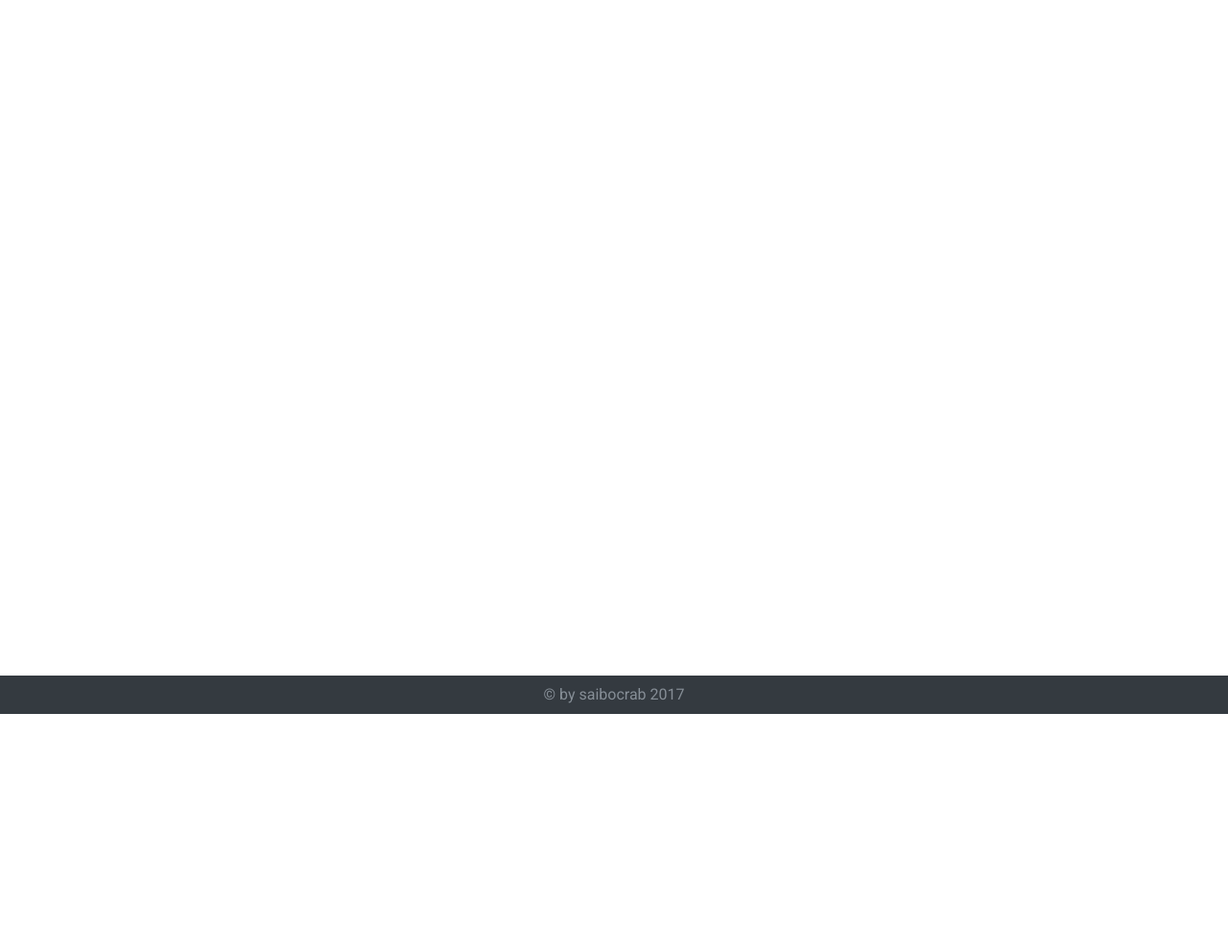
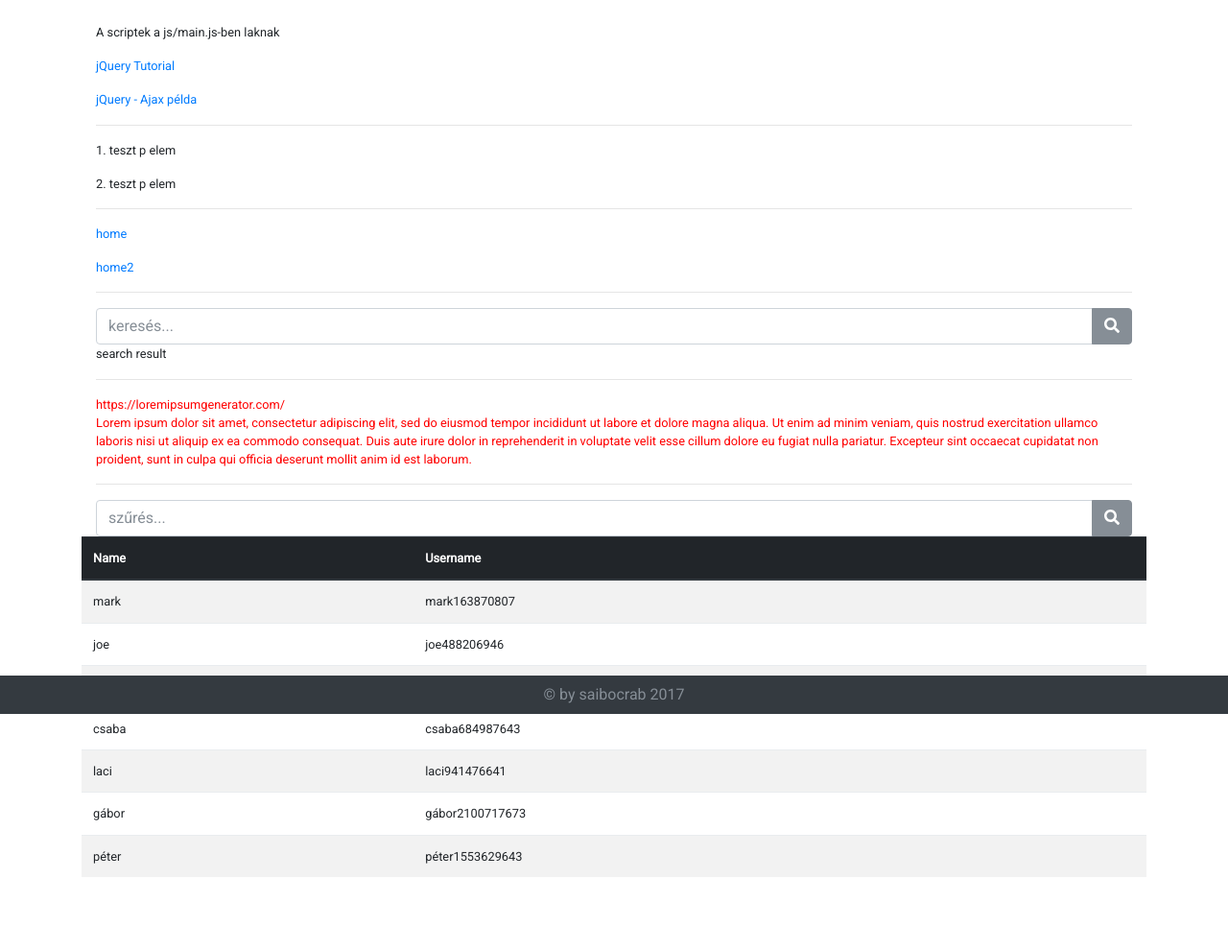
Before and after one commit to saibocrab/gh-test, a PHP site: page /jQuery.php in a window 1280 px wide. Shown: the part 56-1046 px from the top of the page at 96% size. Before the commit the page ends 800 px from the top, so only its background shows below. Run offline with PHP 8.4, Linux system fonts and the light colour scheme; some libraries are stand-ins or nearby versions.

Commit message:
jquery példák

```diff
--- a/footer.php
+++ b/footer.php
@@ -14,7 +14,15 @@
 <!-- Bootstrap core JavaScript
 ================================================== -->
 <!-- Placed at the end of the document so the pages load faster -->
-<script src="lib/jquery/jquery-3.2.1.slim.min.js"></script>
+<!-- ez a jQuery csak a Boostraphez szükséges dolgokat tartalmazza, ha ez nem elég akkor a teljeset kell betölteni -->
+<!-- <script src="lib/jquery/jquery-3.2.1.slim.min.js"></script> -->
+<!-- a teljes jQuery betöltése, a jQuery scripteknek ez után kell következnie
+    gyakran érdemes a header-ben betölteni, mert akkor nem kell minden oldalon
+    minden scriptet betölteni, csak az ott szükségeseket. Tehát pl az x.html
+    page-en elég az x.js-t, az y.php oldalon az y.js-t betölteni. Persze ezt
+    egy if-fel is meg lehet oldani, ekkor jó a footer-ben
+-->
+<script src="https://ajax.googleapis.com/ajax/libs/jquery/3.2.1/jquery.min.js"></script>
 <script src="lib/popper.min.js"></script>
 <script src="lib/bootsrtap/js/bootstrap.min.js"></script>
 
@@ -23,11 +31,8 @@
 
 <!-- Google icons https://material.io/icons/ -->
 
-<script type="text/javascript">
-	$(function () {
-		$('[data-toggle="tooltip"]').tooltip();
-	});
-</script>
+<!-- a saját scriptjeim betöltése -->
+<script src="js/main.js"></script>
 
 </body>
 
--- a/index.php
+++ b/index.php
@@ -28,5 +28,9 @@
     bootstrap funkciók teszteléséhez kiváló:&nbsp;
     <a class="" href="www.bootply.com">www.bootply.com</a>
 </div>
+<div class="row">
+    angular oktatás github:&nbsp;
+    <a class="" href="https://github.com/minutuslausus">https://github.com/minutuslausus</a>
+</div>
 
 <?php include_once("footer.php"); ?>
--- a/jQuery.php
+++ b/jQuery.php
@@ -1,9 +1,84 @@
 <?php include_once("header.php"); ?>
 
+<p class="my-test">A scriptek a js/main.js-ben laknak</p>
+<p><a href="https://www.w3schools.com/jquery/default.asp">jQuery Tutorial</a></p>
+<p><a href="https://github.com/cherryApp/netacademia-jq">jQuery - Ajax példa</a></p>
+
+<hr>
+
+<p class="my-test">1. teszt p elem</p>
+
+<p>2. teszt p elem</p>
+
+<hr>
+
+<p>
+	<a id="home" href="index.php">home</a>
+</p>
+<p>
+	<a id="home2" href="index.php" data-myproperty="opacity" data-myvalue="0" data-myspeed="8000">home2</a>
+</p>
+
+<hr>
+
+<div id="mysearch" class="row">
+	<div class="col-12">
+		<div class="input-group">
+		<input type="text" class="form-control" placeholder="keresés..." aria-label="keresés">
+		<span class="input-group-btn">
+			<button class="btn btn-secondary" type="button">
+			<i class="fa fa-search"></i>
+			</button>
+		</span>
+		</div>
+	</div>
+</div>
+<div id="mysearchresult">search result</div>
+
+<hr>
+
+<p id="mychain">
+	https://loremipsumgenerator.com/<br />
+	Lorem ipsum dolor sit amet, consectetur adipiscing elit, sed do eiusmod tempor incididunt
+	ut labore et dolore magna aliqua. Ut enim ad minim veniam, quis nostrud exercitation ullamco
+	laboris nisi ut aliquip ex ea commodo consequat. Duis aute irure dolor in reprehenderit in
+	voluptate velit esse cillum dolore eu fugiat nulla pariatur. Excepteur sint occaecat
+	cupidatat non proident, sunt in culpa qui officia deserunt mollit anim id est laborum.
+</p>
+
+<hr>
+
+<!-- tábla szűrése -->
+<div id="myfilter" class="row">
+	<div class="col-12">
+		<div class="input-group">
+		<input type="text" class="form-control" placeholder="szűrés...">
+		<span class="input-group-btn">
+			<button class="btn btn-secondary" type="button">
+			<i class="fa fa-search"></i>
+			</button>
+		</span>
+		</div>
+	</div>
+</div>
 <div class="row">
-
-
-
+	<table id="myfilteredTable" class="table table-striped">
+		<thead class="thead-dark">
+			<tr>
+				<th>Name</th>
+				<th>Username</th>
+			</tr>
+		</thead>
+		<tbody>
+			<?php $names = array("mark", "joe", "john", "csaba", "laci", "gábor", "péter"); ?>
+			<?php foreach($names as $name) { ?>
+				<tr>
+					<td><?php echo $name; ?></td>
+					<td><?php echo $name . rand(); ?></td>
+				</tr>
+			<?php } ?>
+		</tbody>
+	</table>
 </div>
 
 <?php include_once("footer.php"); ?>
--- /dev/null
+++ b/js/main.js
@@ -0,0 +1,85 @@
+// tooltip megjeleneítéséhez kell
+$(function() {
+    $('[data-toggle="tooltip"]').tooltip();
+});
+
+// a main-ben levő my-test osztályú kattintott p elem (this) eltüntetése; a document.ready azt eredményezi,
+// hogy mindenképpen megvárja, amíg a teljes oldal betöltődik
+$(document).ready(function() {
+    $("main p.my-test").click(function() {
+        $(this).hide();
+    });
+});
+
+// menü animáció: a home id-jú linkre kattintva az oldalt lassan elhalványítjuk, mielőtt átváltunk a másikra
+$("#home").click(function(ev) {
+    //letiltjuk a click-et, megakadályozzuk a normál működést
+    ev.preventDefault();
+    //eltesszük a kattintott elemet egy változóba
+    var link = $(this);
+    // a main-t animáljuk - elhalványítjuk 2 másodperc alatt, majd elküldjük a cél href-re
+    $("main").animate({
+        opacity: '0'
+    }, 2000, function() {
+        document.location = link.attr("href");
+    });
+});
+
+// menü animáció: a home2 id-jú linkre kattintva az oldalt lassan elhalványítjuk, mielőtt átváltunk a másikra,
+// de a paramétereket az elemnél adjuk meg
+$("#home2").click(function(ev) {
+    //letiltjuk a click-et, megakadályozzuk a normál működést
+    ev.preventDefault();
+    //eltesszük a kattintott elemet egy változóba
+    var link = $(this);
+    // elkérjük az objektumtól a beállított paramétereke, ha nincsenek, akkor default értéket állítunk
+    var property = link.data("myproperty") || "opacity";
+    var value = link.data("myvalue") || "0";
+    var speed = link.data("myspeed") || 3000;
+    // az animate első paramétere objektum, elkészítjük
+    var settings = {};
+    settings[property] = value;
+    // a main-t animáljuk - elhalványítjuk, majd elküldjük a cél href-re
+    $("main").animate(settings, speed, function() {
+        document.location = link.attr("href");
+    });
+});
+
+// láncolás, a #mychain elemen: legyen piros a szöveg, majd zárja be 2 másodperc alatt,
+// majd nyissa ki 2 másodperc alatt
+$("#mychain").css("color", "red").slideUp(2000).slideDown(2000);
+
+// keresés az oldalon levő p elemekben
+$("#mysearch input").on("keyup", function(ev) {
+    var search = ev.target.value.toLowerCase();
+    $("#mysearchresult").text("");
+    if (search) {
+        $.each($("p"), function(index, item) {
+            //a jQuery objektumot javascript változóvá konvertálom
+            var item = $(item);
+            var content = item.html().toLowerCase();
+            if (content.indexOf(search) != -1) {
+                $("#mysearchresult").append(content + "<br/>");
+            }
+        });
+    }
+});
+
+// a myfilteredTable id-jű táblázat tbody-ban levő sorainak szűrése
+$("#myfilter input").on("keyup", function(ev) {
+    var filter = ev.target.value.toLowerCase();
+    // minen egyes szűrés előtt visszaállunk a minden sor látszik a tbody-ban állapotra
+    $.each($("#myfilteredTable tbody tr"), function(index, item) {
+        $(item).show();
+    });
+    if (filter) {
+        $.each($("#myfilteredTable tbody tr"), function(index, item) {
+            //a jQuery objektumot javascript változóvá konvertálom
+            var item = $(item);
+            var content = item.html().toLowerCase();
+            if (content.indexOf(filter) == -1) {
+                $(item).hide();
+            }
+        });
+    }
+});
```
Also changed, not shown: README.md.
